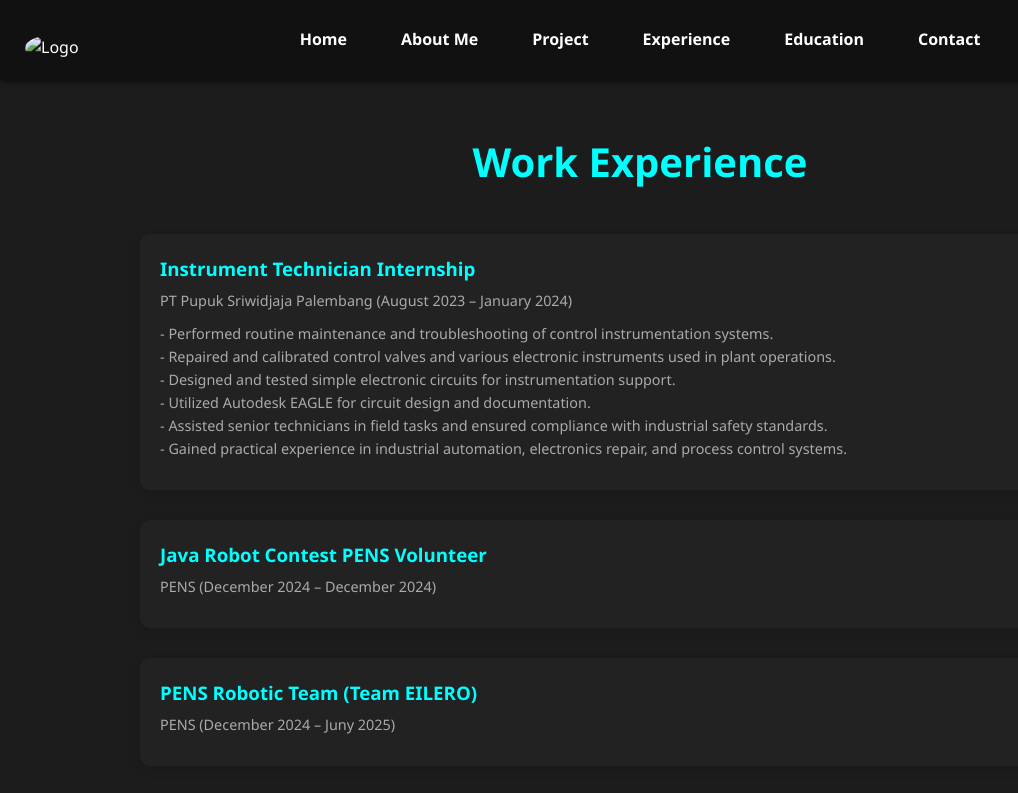
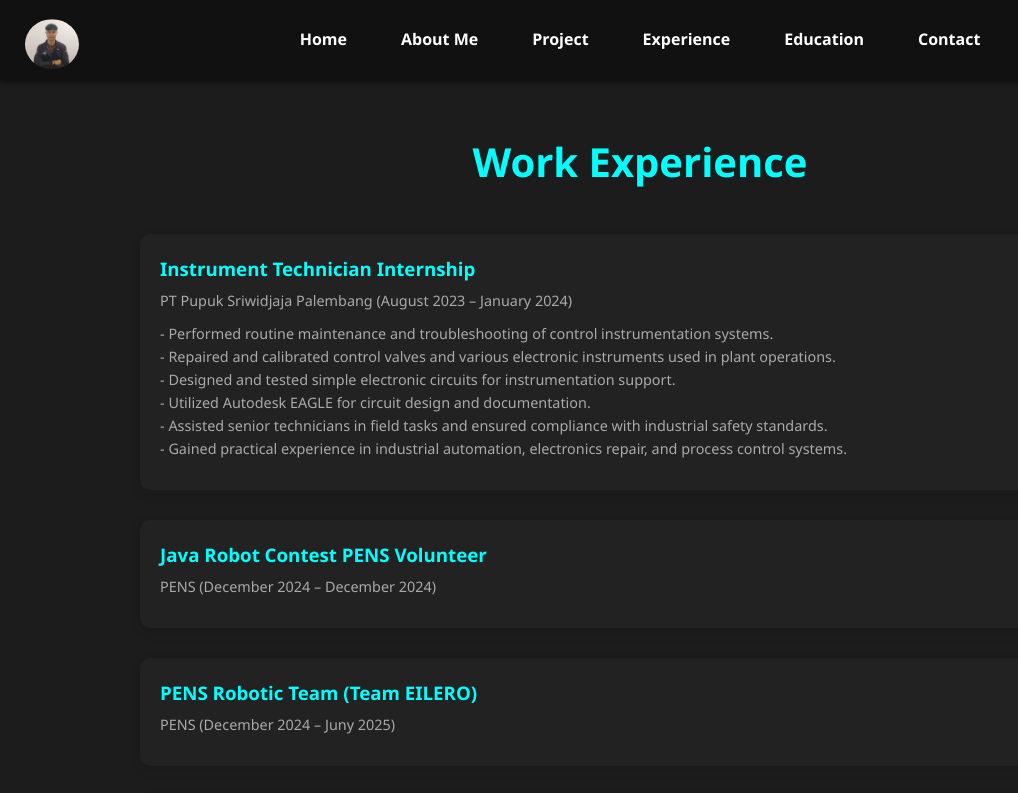
Before and after one commit to RizkyRamadhan1/portfolioku, a plain HTML site: page pages/experience.html in a window 1280 px wide. Shown: the top 793 px of the page, without its empty margins (0-1018 px from the left). Drawn offline with Linux system fonts and the light colour scheme.

Commit message:
update struktur path dan perbaikan tampilan

```diff
--- a/pages/experience.html
+++ b/pages/experience.html
@@ -12,7 +12,7 @@
   <header id="navbar">
     <nav>
       <div class="logo">
-        <img src="./img/logo.jpg" alt="Logo" />
+        <img src="../img/logo.jpg" alt="Logo" />
       </div>
       <button class="hamburger" id="hamburger">&#9776;</button>
       <ul class="nav-links" id="nav-links">
```
Also changed, not shown: pages/portfolio.html (+1 -1 lines).
